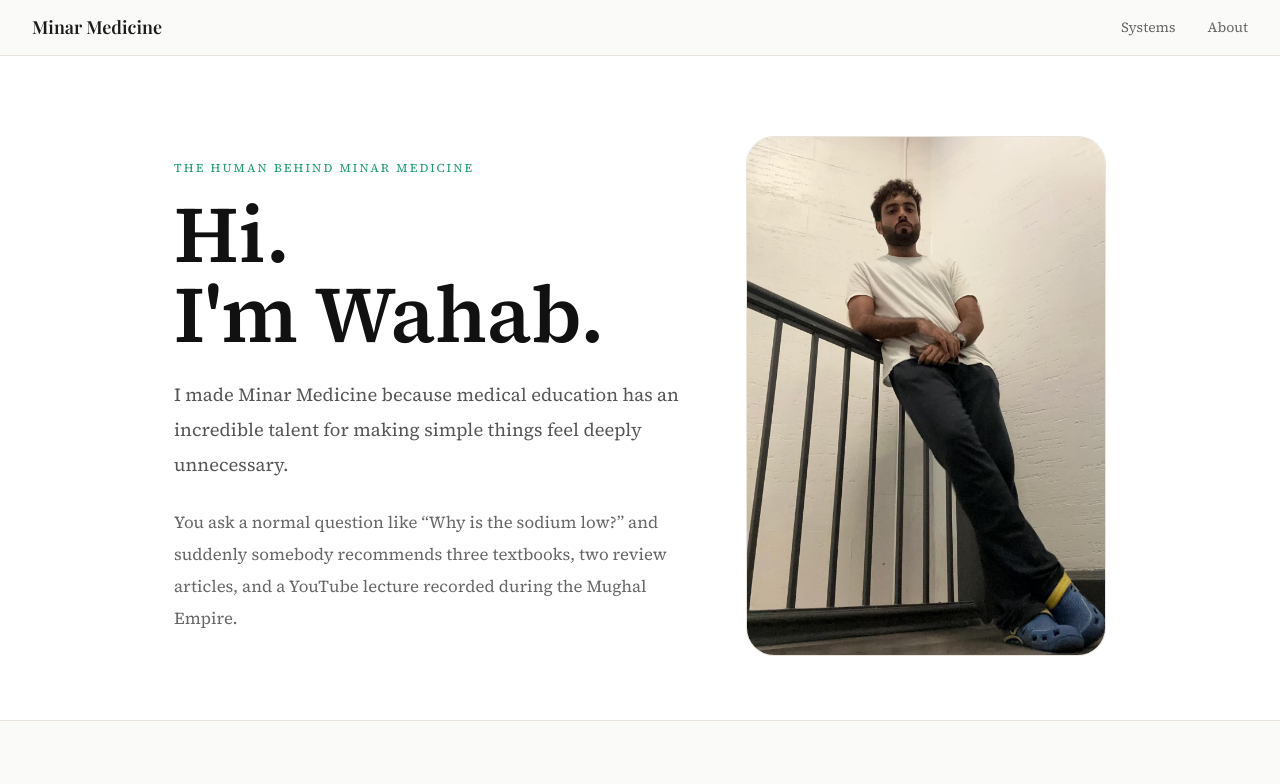
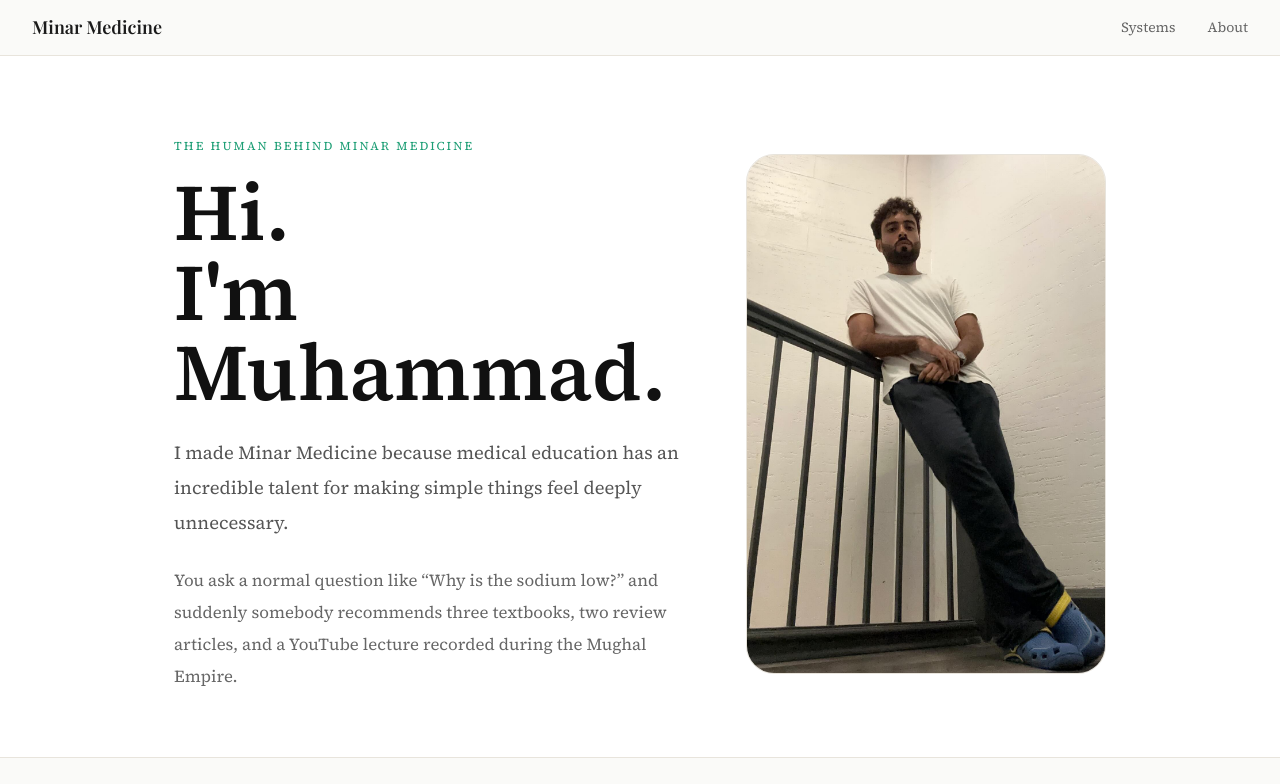
Before and after one commit to muhammadtoor702-blip/minar-medicine, a Next.js app: page /about in a window 1280 px wide. Shown: the top 784 px of the page. Built offline with nearby package versions, Linux system fonts and the light colour scheme; a web font is replaced by a local one.

Commit message:
Update about.tsx

```diff
--- a/pages/about.tsx
+++ b/pages/about.tsx
@@ -50,7 +50,7 @@ export default function About(): JSX.Element {
             >
               Hi.
               <br />
-              I&apos;m Wahab.
+              I&apos;m Muhammad.
             </h1>
 
             <p
```
